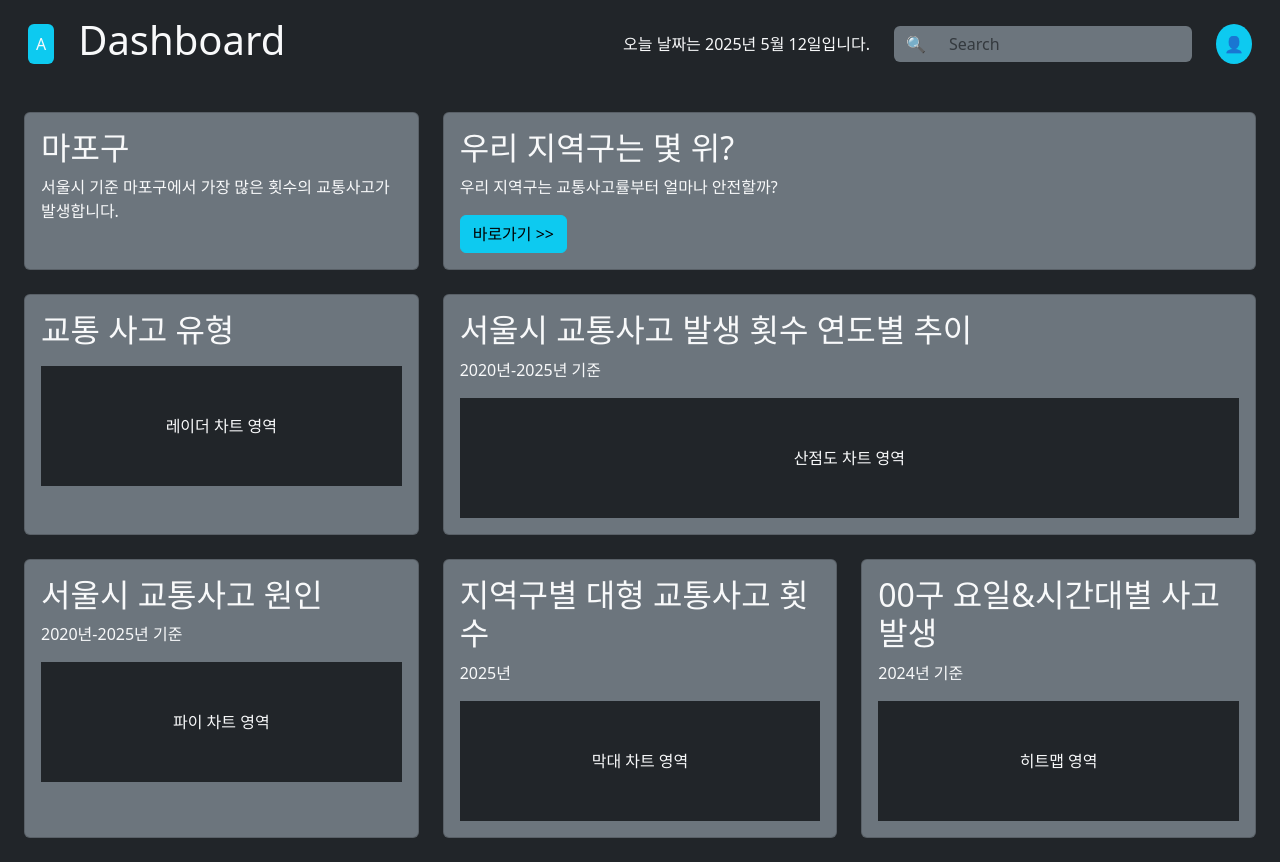
After one commit to gaon0967/KNU_SW_python_project_team_2, a Django app: page /trafficAccident/ in a window 1280 px wide. The commit adds this page. Run offline with Django 5.2, Linux system fonts and the light colour scheme; some libraries are stand-ins or nearby versions.

Commit message:
traffic test

```diff
--- a/main/templates/main/index.html
+++ b/main/templates/main/index.html
@@ -6,5 +6,9 @@
 </head>
 <body>
     <h1>초기 세팅</h1>
+    <a href="{% url 'trafficAccident' %}">
+        <button>내 페이지</button>
+    </a>
+
 </body>
 </html>
--- /dev/null
+++ b/main/templates/trafficAccident/mainPage.html
@@ -0,0 +1,130 @@
+<!DOCTYPE html>
+<html lang="ko">
+<head>
+    <meta charset="UTF-8">
+    <meta name="viewport" content="width=device-width, initial-scale=1.0">
+    <title>Bootstrap 대시보드</title>
+    <!-- Bootstrap CSS -->
+    <link href="https://cdnjs.cloudflare.com/ajax/libs/bootstrap/5.3.0/css/bootstrap.min.css" rel="stylesheet">
+</head>
+<body class="bg-dark text-light">
+    <!-- 헤더 영역 -->
+    <header class="bg-dark p-3">
+        <div class="container-fluid">
+            <div class="row align-items-center">
+                <div class="col-auto">
+                    <div class="bg-info p-2 rounded">A</div>
+                </div>
+                <div class="col">
+                    <h1>Dashboard</h1>
+                </div>
+                <div class="col-auto">
+                    <div>오늘 날짜는 2025년 5월 12일입니다.</div>
+                </div>
+                <div class="col-auto">
+                    <div class="input-group">
+                        <span class="input-group-text bg-secondary border-0">🔍</span>
+                        <input type="text" class="form-control bg-secondary border-0" placeholder="Search">
+                    </div>
+                </div>
+                <div class="col-auto">
+                    <div class="bg-info p-2 rounded-circle">👤</div>
+                </div>
+            </div>
+        </div>
+    </header>
+
+    <!-- 메인 콘텐츠 영역 -->
+    <main class="container-fluid p-4">
+        <div class="row g-4">
+            <!-- 마포구 카드 -->
+            <div class="col-md-4">
+                <div class="card bg-secondary text-light h-100">
+                    <div class="card-body">
+                        <h2 class="card-title">마포구</h2>
+                        <p class="card-text">서울시 기준 마포구에서 가장 많은 횟수의 교통사고가 발생합니다.</p>
+                    </div>
+                </div>
+            </div>
+
+            <!-- 우리 지역구는 몇 위? 카드 -->
+            <div class="col-md-8">
+                <div class="card bg-secondary text-light h-100">
+                    <div class="card-body">
+                        <h2 class="card-title">우리 지역구는 몇 위?</h2>
+                        <p class="card-text">우리 지역구는 교통사고률부터 얼마나 안전할까?</p>
+                        <button class="btn btn-info">바로가기 >></button>
+                    </div>
+                </div>
+            </div>
+
+            <!-- 교통 사고 유형 카드 -->
+            <div class="col-md-4">
+                <div class="card bg-secondary text-light h-100">
+                    <div class="card-body">
+                        <h2 class="card-title">교통 사고 유형</h2>
+                        <div class="bg-dark p-5 mt-3 d-flex align-items-center justify-content-center">
+                            레이더 차트 영역
+                        </div>
+                    </div>
+                </div>
+            </div>
+
+            <!-- 서울시 교통사고 발생 횟수 연도별 추이 카드 -->
+            <div class="col-md-8">
+                <div class="card bg-secondary text-light h-100">
+                    <div class="card-body">
+                        <h2 class="card-title">서울시 교통사고 발생 횟수 연도별 추이</h2>
+                        <p class="card-text">2020년-2025년 기준</p>
+                        <div class="bg-dark p-5 mt-3 d-flex align-items-center justify-content-center">
+                            산점도 차트 영역
+                        </div>
+                    </div>
+                </div>
+            </div>
+
+            <!-- 서울시 교통사고 원인 카드 -->
+            <div class="col-md-4">
+                <div class="card bg-secondary text-light h-100">
+                    <div class="card-body">
+                        <h2 class="card-title">서울시 교통사고 원인</h2>
+                        <p class="card-text">2020년-2025년 기준</p>
+                        <div class="bg-dark p-5 mt-3 d-flex align-items-center justify-content-center">
+                            파이 차트 영역
+                        </div>
+                    </div>
+                </div>
+            </div>
+
+            <!-- 지역구별 대형 교통사고 횟수 카드 -->
+            <div class="col-md-4">
+                <div class="card bg-secondary text-light h-100">
+                    <div class="card-body">
+                        <h2 class="card-title">지역구별 대형 교통사고 횟수</h2>
+                        <p class="card-text">2025년</p>
+                        <div class="bg-dark p-5 mt-3 d-flex align-items-center justify-content-center">
+                            막대 차트 영역
+                        </div>
+                    </div>
+                </div>
+            </div>
+
+            <!-- 00구 요일&시간대별 사고 발생 카드 -->
+            <div class="col-md-4">
+                <div class="card bg-secondary text-light h-100">
+                    <div class="card-body">
+                        <h2 class="card-title">00구 요일&시간대별 사고 발생</h2>
+                        <p class="card-text">2024년 기준</p>
+                        <div class="bg-dark p-5 mt-3 d-flex align-items-center justify-content-center">
+                            히트맵 영역
+                        </div>
+                    </div>
+                </div>
+            </div>
+        </div>
+    </main>
+
+    <!-- Bootstrap JS (선택적) -->
+    <script src="https://cdnjs.cloudflare.com/ajax/libs/bootstrap/5.3.0/js/bootstrap.bundle.min.js"></script>
+</body>
+</html>
--- a/main/urls.py
+++ b/main/urls.py
@@ -3,4 +3,5 @@ from . import views
 
 urlpatterns = [
     path('', views.home, name='home'),
+    path('trafficAccident/', views.traffic_accident, name='trafficAccident'),
 ]
--- a/main/views.py
+++ b/main/views.py
@@ -3,3 +3,6 @@ from django.shortcuts import render
 # Create your views here.
 def home(request):
     return render(request, 'main/index.html')
+
+def traffic_accident(request):
+    return render(request, 'trafficAccident/mainPage.html')
```
Also changed, not shown: db.sqlite3 (added).
